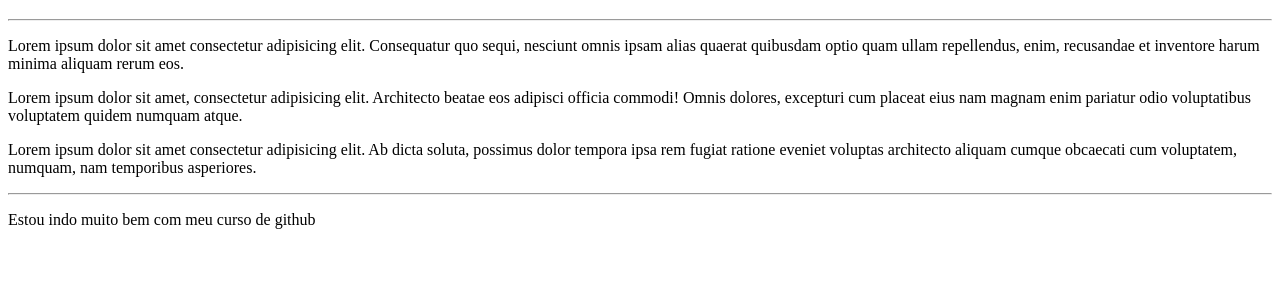
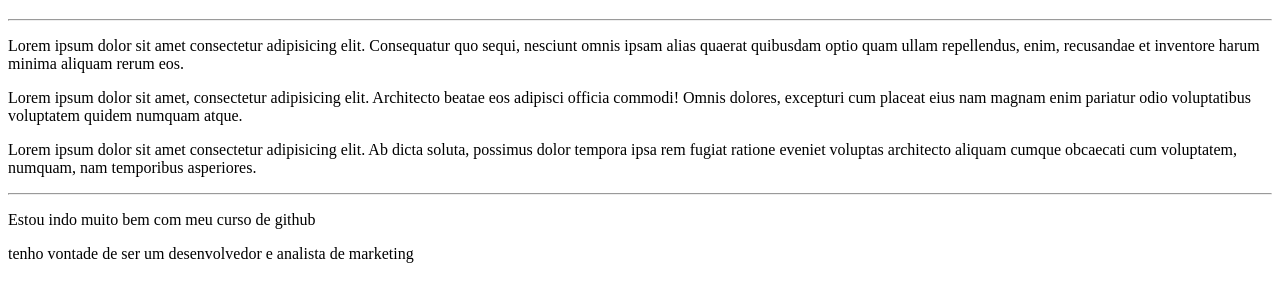
Before and after one commit to francisco922/Agora-Vai, a plain HTML site: page Site-Exemplo/index.html in a window 1280 px wide. Shown: the part 61-362 px from the top of the page. Drawn offline with Linux system fonts and the light colour scheme.

Commit message:
mudei o arquivo

```diff
--- a/Site-Exemplo/index.html
+++ b/Site-Exemplo/index.html
@@ -17,5 +17,7 @@
     <p>
         Estou indo muito bem com meu curso de github
     </p>
+    <p> tenho vontade de ser um desenvolvedor e analista de marketing</p>
+
 </body>
 </html>
```
